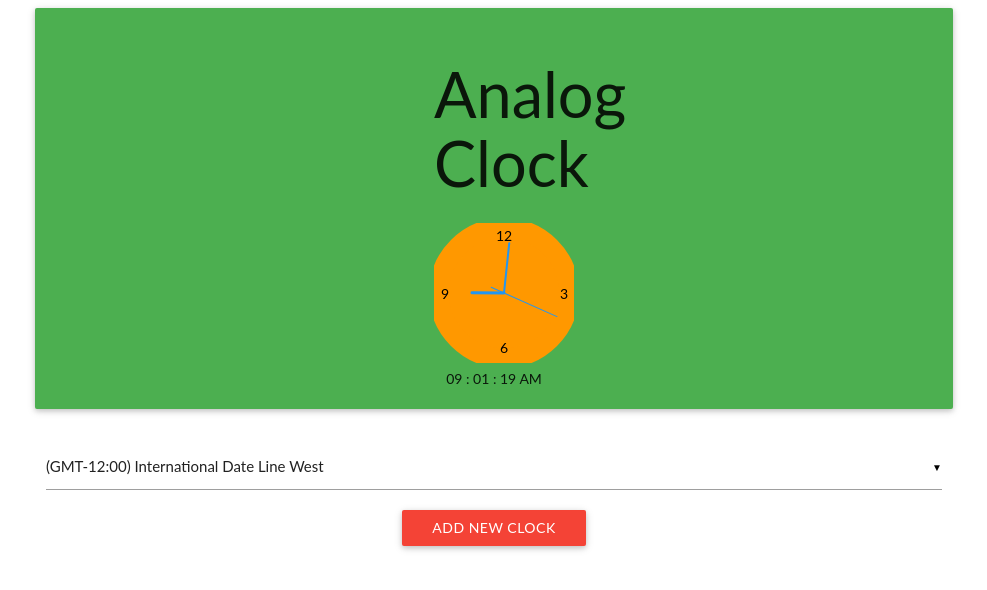
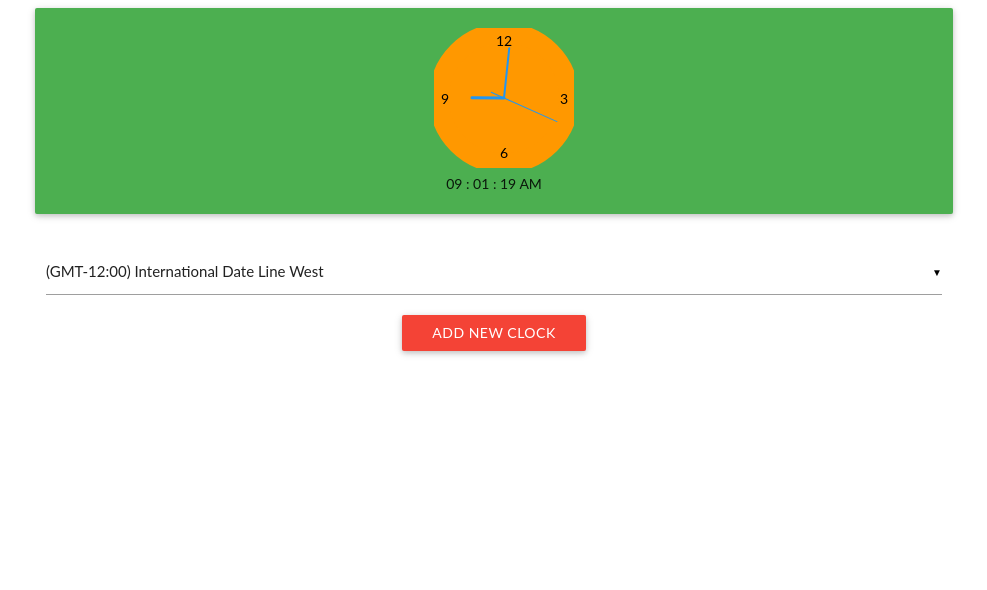
Before and after one commit to tcabraham03/jivox-clock, a website: page index.html in a window 1280 px wide. Shown: the whole page, without its empty margins (146-1133 px from the left). Drawn offline with Linux system fonts and the light colour scheme.

Commit message:
Removed Heading

```diff
--- a/index.html
+++ b/index.html
@@ -17,7 +17,7 @@
 	<div class="row">
 <div class="col s12 card green">
 			<div class="analog-clock card-content">
-				<div class="card-title"><h1>Analog Clock</h1></div>
+
 				<svg width="140" height="140">
 					<circle id="clock-face" cx="70" cy="70" r="65" />
 					<line id="h-hand" x1="70" y1="70" x2="70" y2="38" />
```
